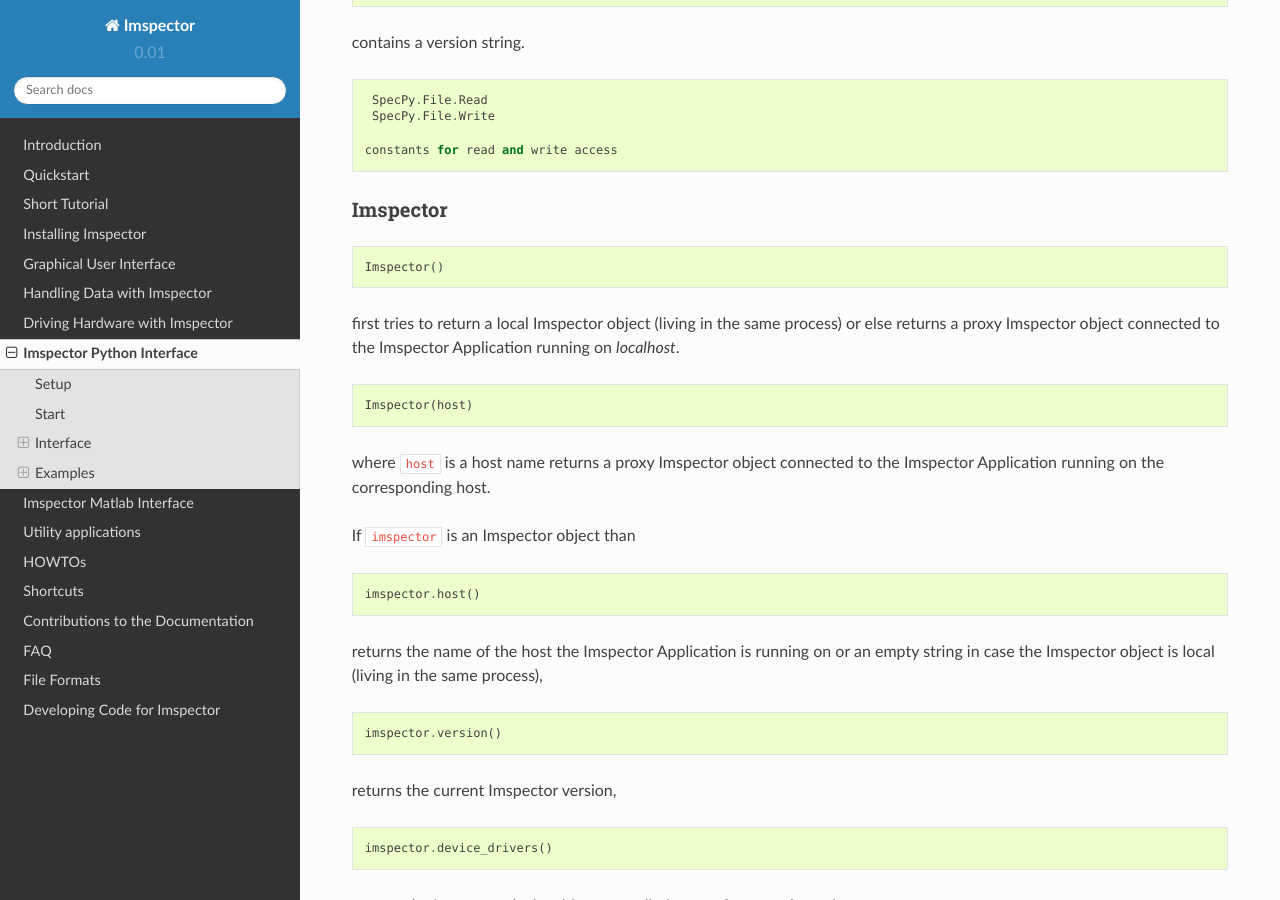
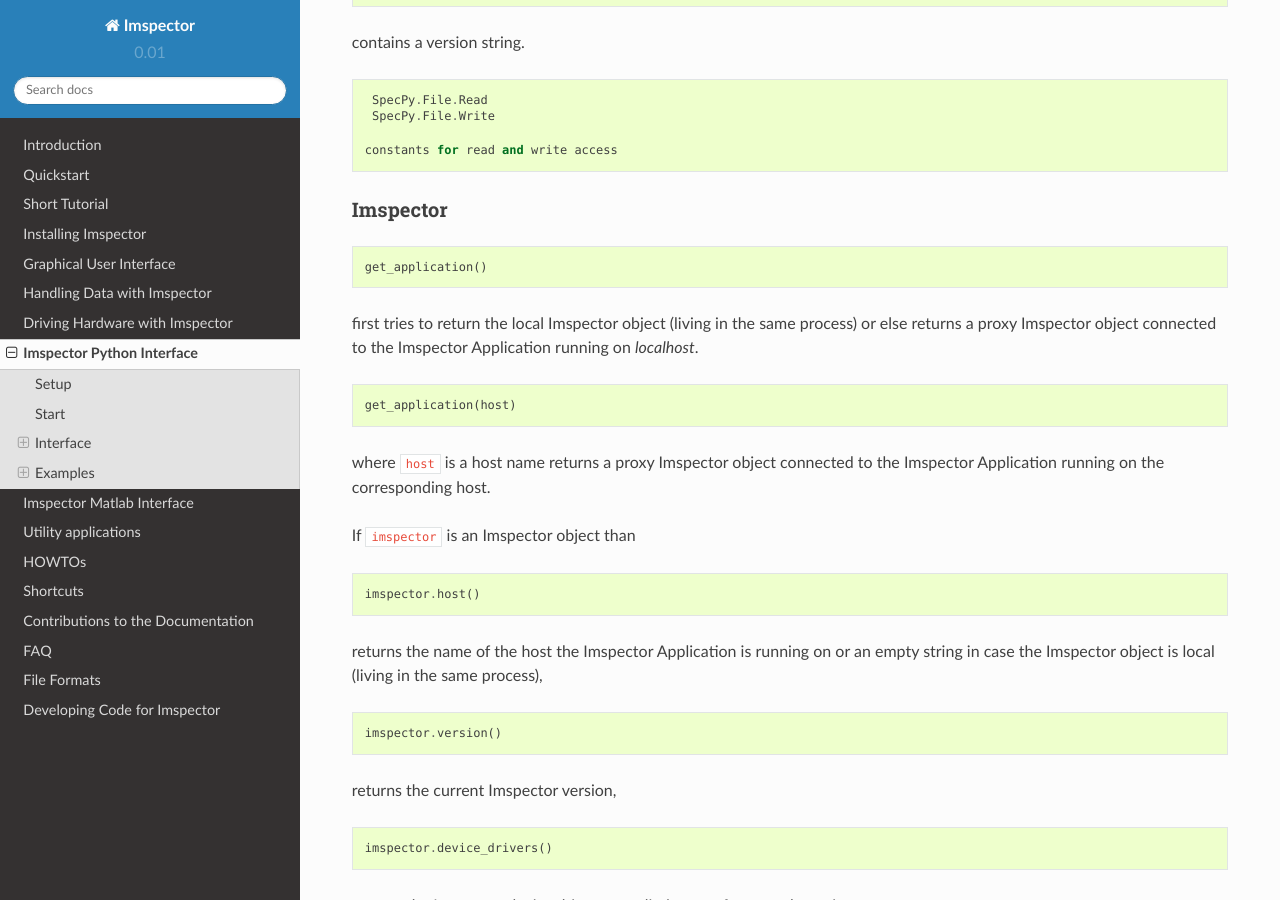
Before and after one commit to AbberiorInstruments/ImspectorDocs, a Sphinx documentation site: the page built from docs/specpy.rst, in a window 1280 px wide and 900 px high, scrolled down 1090 px. Built offline with Sphinx 7.4.7 and the Read the Docs theme 2.0.0, drawn with Linux system fonts in a browser that asks for light colours.

Commit message:
Update specpy.rst

```diff
--- a/docs/specpy.rst
+++ b/docs/specpy.rst
@@ -67,15 +67,15 @@ Imspector
 
 .. code-block:: python
 
-  Imspector()
+  get_application()
 
-first tries to return a local Imspector object (living in the same process) or
-else returns a proxy Imspector object connected to the Imspector Application
-running on `localhost`.
+first tries to return the local Imspector object (living in the same process)
+or else returns a proxy Imspector object connected to the Imspector
+Application running on `localhost`.
 
 .. code-block:: python
 
-  Imspector(host)
+  get_application(host)
 
 where :code:`host` is a host name returns a proxy Imspector object connected
 to the Imspector Application running on the corresponding host.
```
